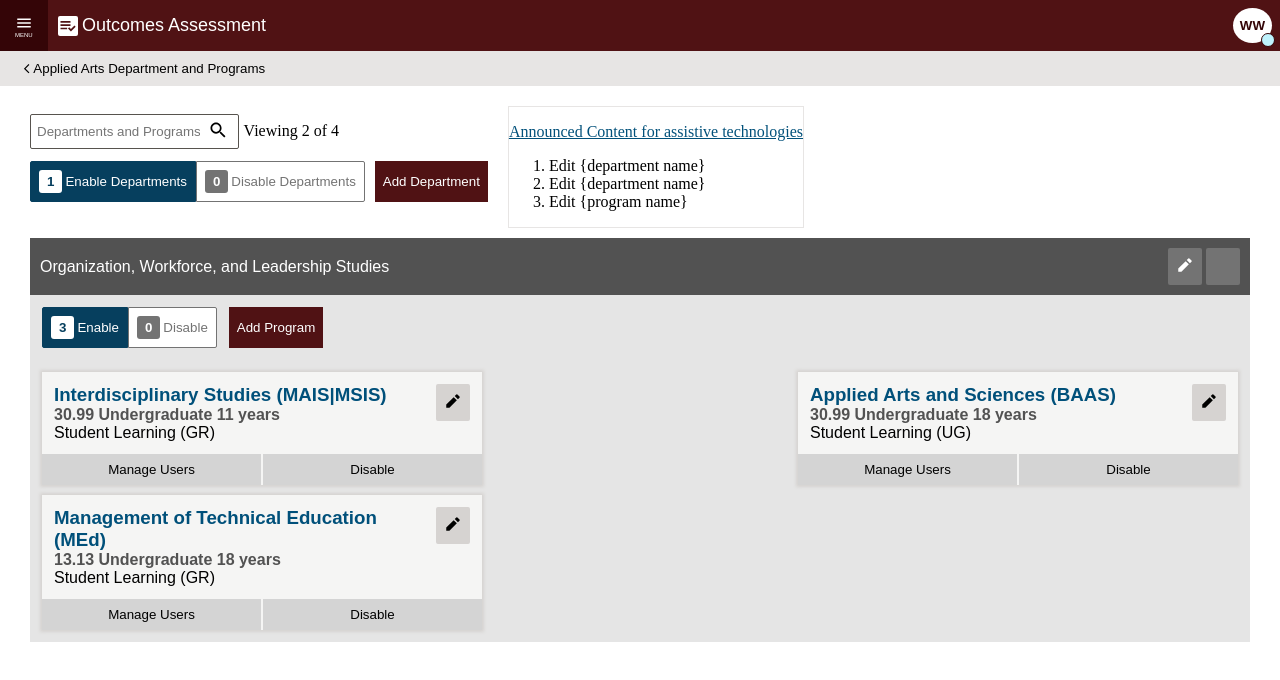
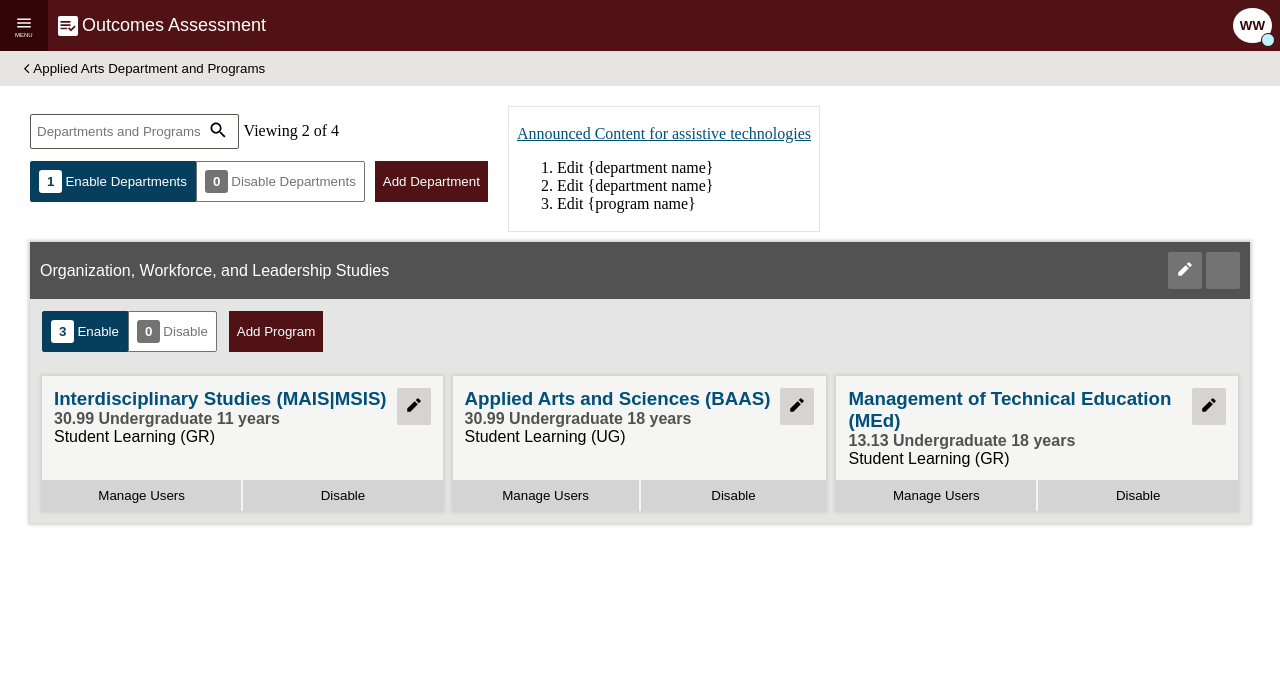
Before and after one commit to pathakHemanta/programmer-analyst, a Next.js app: page / in a window 1280 px wide. Shown: the top 680 px of the page. Built offline with nearby package versions, Linux system fonts and the light colour scheme; some icons are missing.

Commit message:
Fixed the container styling

```diff
--- a/src/components/container/CardContainer.module.css
+++ b/src/components/container/CardContainer.module.css
@@ -4,6 +4,7 @@
     width: 100%;
     background-color: #E5E5E5;
     font-family: Arial, Helvetica, sans-serif;
+    box-shadow: 0 0 3px 2px #D6D3D1;
 }
 
 .containerNav {
@@ -30,10 +31,31 @@
     flex-wrap: wrap;
 }
 
-.cards {
+/* .cards {
     padding: 12px;
     display: flex;
     flex-wrap: wrap;
     justify-content: space-between;
     gap: 10px;
+} */
+
+.cards{
+    padding: 12px;
+    display: grid;
+    grid-template-columns: auto auto auto;
+    gap: 10px;
+    justify-content: space-evenly;
 }
+
+@media (max-width: 768px) {
+    .cards {
+             grid-template-columns: auto auto;
+            justify-content: space-evenly;
+        }
+}
+@media (max-width: 640px) {
+    .cards {
+        grid-template-columns: auto;
+    }
+
+}
--- a/src/components/instruction/Instruction.module.css
+++ b/src/components/instruction/Instruction.module.css
@@ -1,7 +1,7 @@
 .box {
     width: max-content;
     border: 1px solid #E7E5E4;
-    padding: 2px 8pxd;
+    padding: 2px 8px;
 }
 
 .heading {
--- a/src/components/program-detail-card/ProgramDetailCard.module.css
+++ b/src/components/program-detail-card/ProgramDetailCard.module.css
@@ -5,6 +5,7 @@
     background-color: #F5F5F4;
     box-shadow: 0 0 3px 2px #D6D3D1;
     font-family: Arial, Helvetica, sans-serif;
+    transition: width 2s;
 }
 
 .description {
@@ -29,9 +30,3 @@
     justify-content: space-between;
     gap: 2px;
 }
-
-@media (min-width: 440px) {
-    .card {
-        width: 440px;
-    }
-}
--- a/src/styles/globals.css
+++ b/src/styles/globals.css
@@ -1,3 +1,7 @@
+:root {
+    --maroon: #501214;
+}
+
 body {
     margin: 0;
     padding: 0;
@@ -27,3 +31,9 @@ main {
     }
 
 }
+
+@media (min-width: 1280px){
+    .body {
+        min-width: 1280px;
+    }
+}
```
